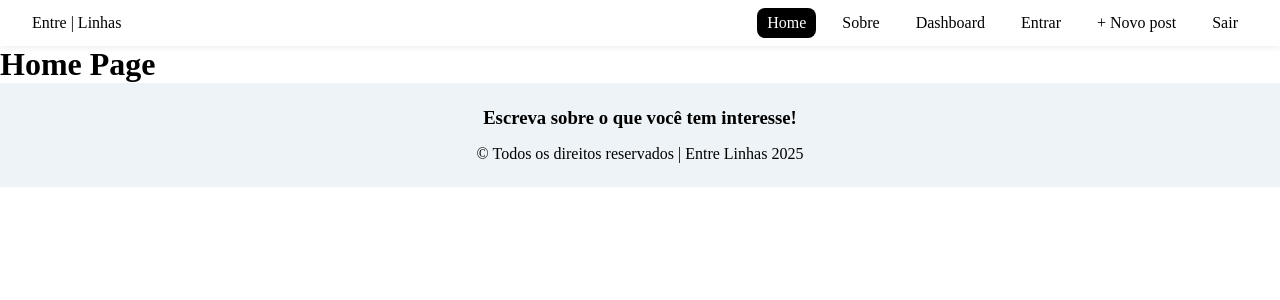
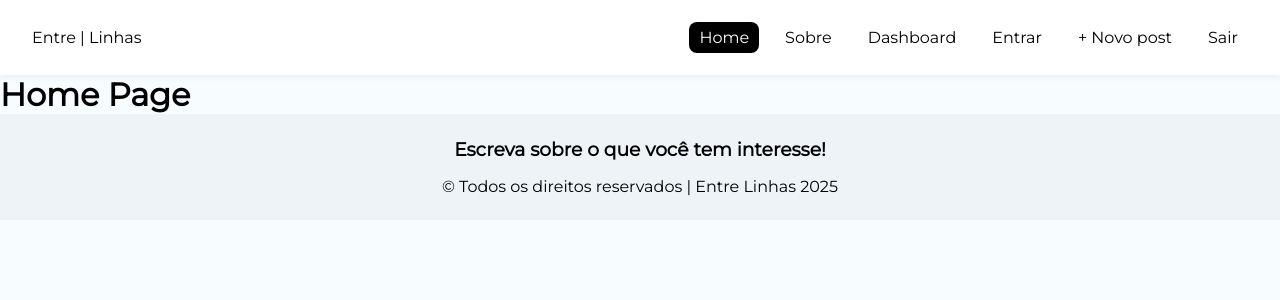
Before and after one commit to gui-cordeiro22/blog, a React (Vite) app: page / in a window 1280 px wide. Shown: the top 300 px of the page. Built offline with nearby package versions, Linux system fonts and the light colour scheme.

Commit message:
feat: adding global styles

```diff
--- a/index.html
+++ b/index.html
@@ -2,8 +2,20 @@
 <html lang="pt-br">
   <head>
     <meta charset="UTF-8" />
+
     <link rel="icon" type="image/svg+xml" href="/vite.svg" />
+
     <meta name="viewport" content="width=device-width, initial-scale=1.0" />
+
+    <link rel="preconnect" href="https://fonts.googleapis.com" />
+
+    <link rel="preconnect" href="https://fonts.gstatic.com" crossorigin />
+
+    <link
+      href="https://fonts.googleapis.com/css2?family=Montserrat:ital@0;1,wght@0,500;0,700;&display=swap"
+      rel="stylesheet"
+    />
+
     <title>Entre Linhas</title>
   </head>
   <body>
--- a/src/components/compositions/footer/footer.styles.ts
+++ b/src/components/compositions/footer/footer.styles.ts
@@ -17,7 +17,7 @@
   align-items: center;
   justify-content: center;
   width: 100%;
-  max-width: 1366px;
+  max-width: 1920px;
   gap: 16px;
 `;
 
--- a/src/components/compositions/navbar/navbar.styles.ts
+++ b/src/components/compositions/navbar/navbar.styles.ts
@@ -5,12 +5,12 @@
   display: flex;
   flex-direction: row;
   align-items: center;
-  justify-content: space-between;
+  justify-content: center;
   position: sticky;
   box-shadow: rgba(0, 0, 0, 0.15) 0px -2px 10px 0px;
   background-color: #fff;
   width: 100%;
-  padding: 8px 32px;
+  padding: 22px 32px;
   top: 0;
 `;
 
@@ -20,7 +20,7 @@
   align-items: center;
   justify-content: space-between;
   width: 100%;
-  max-width: 1366px;
+  max-width: 1920px;
 `;
 
 export const Logo = styled.img``;
--- a/src/styles/global.ts
+++ b/src/styles/global.ts
@@ -18,16 +18,25 @@
     }
   }
 
+  body {
+    background-color: #f6fcff;
+  }
+
   *, body, input, button, textarea, span, h1, h2, h3, h4, h5, h6 {
     box-sizing: border-box;
     margin: 0;
     padding: 0;
     outline: 0;
     border: 0;
+    font-family: 'Montserrat', sans-serif;
   }
 
   *:focus {
     outline: 0;
+  }
+
+  input::placeholder, textarea::placeholder {
+    font-family: 'Montserrat', sans-serif;
   }
 
   img {
```
